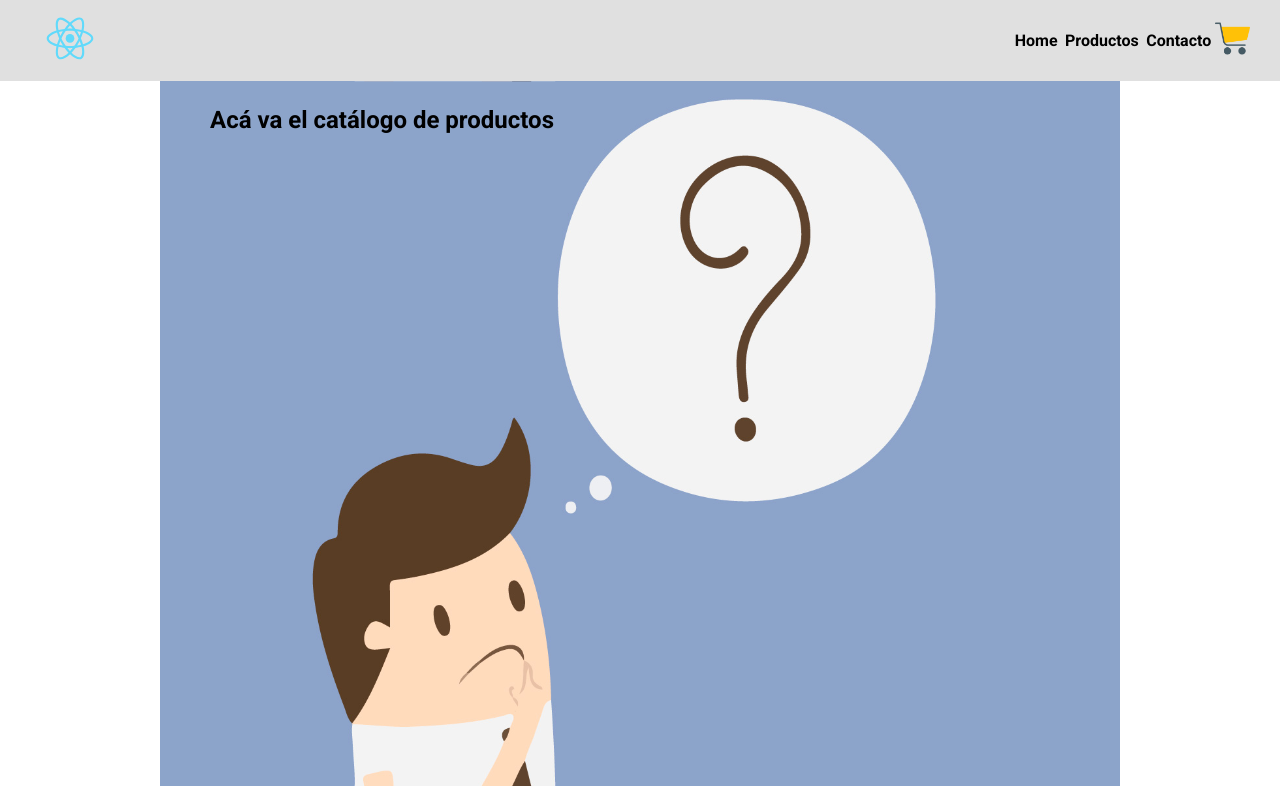
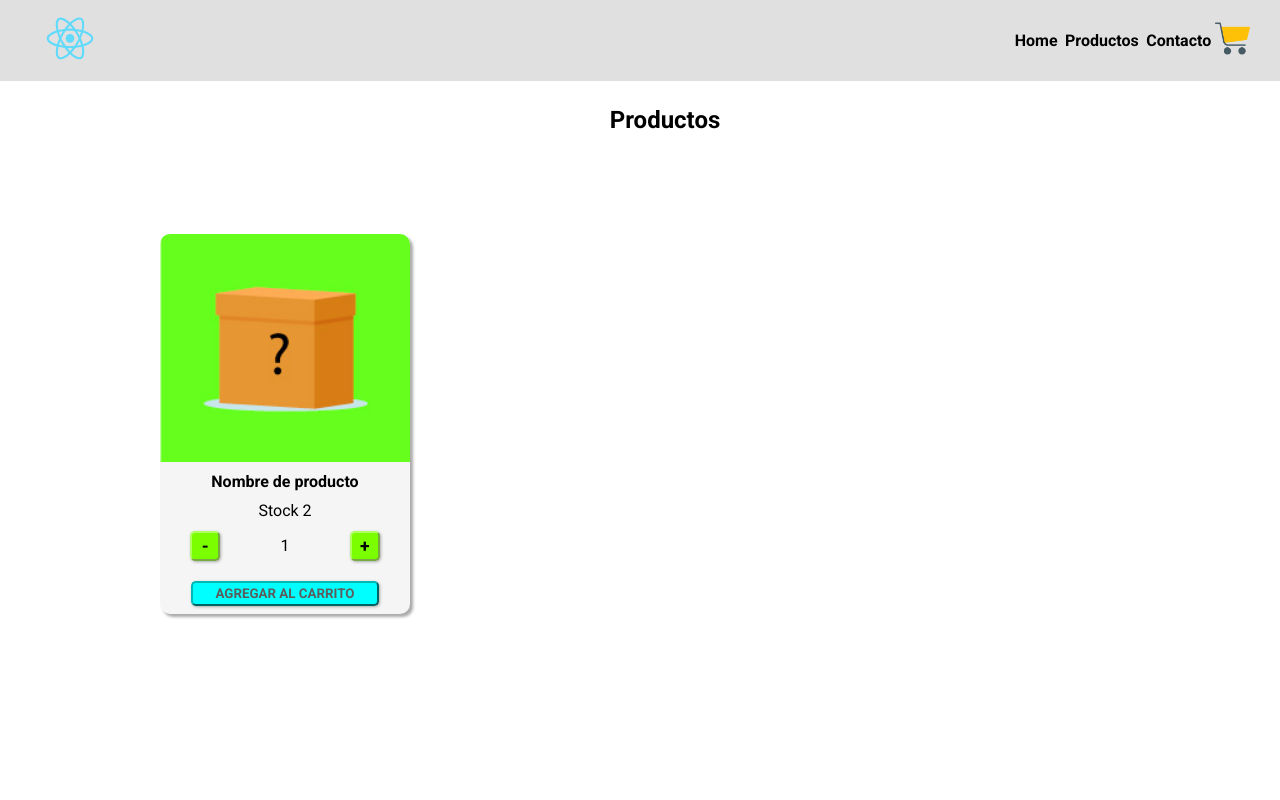
Before and after one commit to ClavijoPedro/react-e-commerce, a React (Create React App) app: page / in a window 1280 px wide. Built offline with nearby package versions, Linux system fonts and the light colour scheme.

Commit message:
add Item Card & counter

```diff
--- a/src/App.css
+++ b/src/App.css
@@ -56,17 +56,101 @@
   margin:auto;
   height: 85vh;
   padding-top: 2%;
-  background-image: url(./components/images/backCatalogue.jpg);
   background-position: center;
   background-size: cover;
 
 }
 
+/* cards items*/
+
+.card{
+  background-color: rgb(245, 245, 245);
+  box-shadow: 3px 3px 3px #aaaaaa;
+  width: 250px;
+  height: 380px;
+  border-radius: 10px;
+  overflow: hidden;
+}
+
+.cardImg{
+  width: 100%;
+  height:60%;
+  object-fit: cover;
+  align-content: center;
+  display: block;
+  overflow: hidden;
+}
+
+.cardBody{
+  height: 40%;
+  margin: 0;
+}
+
+.cardTitle{
+  font-size: 1rem;
+  margin: 10px 0 10px 0;
+}
+
+/* Counter*/
+
+.counter{
+  width: 100%;
+}
+
+.itemStock p{
+  margin: 0;
+}
+
+.itemCount{
+  display: flex;
+  flex-direction: row;
+  justify-content: space-around;
+  align-items: center;
+  width: 100%;
+}
+
+.btnCounter{
+  width: 30px;
+  height: 30px;
+  background-color: rgb(123, 255, 0);
+  border-color: rgb(174, 255, 97);
+  border-radius: 5px;
+  box-shadow: 1px 1px 3px #aaaaaa;
+  font-size: 1.1rem;
+  font-weight: 700;
+}
+
+.btnCounter:hover{
+  background-color: rgb(200, 255, 148);
+  border-color: rgb(72, 150, 0);
+
+}
+
+.btn{
+  text-transform: uppercase;
+  margin-top: 10px;
+  background-color: cyan;
+  border-radius: 5px;
+  border-color: rgb(0, 184, 184);
+  height: 25px;
+  font-weight: 700;
+  box-shadow: 1px 1px 3px #aaaaaa;
+  color: rgb(92, 92, 92);
+  padding: 0 22px;
+}
+
+.btn:hover{
+  border-color: cyan;
+  background-color: rgb(154, 248, 255);
+}
+
+
+
 
 /* Estilos Generales*/
 .my-0{
   margin-top: 0;
-  margin-bottom: 0;
-  text-align: start;
+  margin-bottom: 100px;
+  text-align: center;
   padding-left: 50px;
 }
--- a/src/App.js
+++ b/src/App.js
@@ -1,4 +1,5 @@
 import './App.css';
+import { ItemCard } from './components/ItemCard';
 import { ItemListContainer } from './components/ItemListContainer';
 /*componentes*/
 import { NavBar } from './components/NavBar';
@@ -12,7 +13,9 @@ function App() {
         <NavBar />
       </div>
       <section className='catalogue'>
-        <ItemListContainer greeting="Acá va el catálogo de productos"  />
+        <ItemListContainer greeting="Productos">
+          <ItemCard/>
+        </ItemListContainer>
       </section>
 
     </div>
--- /dev/null
+++ b/src/components/Counter.js
@@ -0,0 +1,36 @@
+import { useState } from 'react';
+
+export const Counter = ({initial, stock}) => {
+    const [counter, setCounter] = useState(initial);
+    const sum = () => {
+        if(stock > 0 && (counter < stock )){
+            setCounter(counter + 1);
+        }
+    };
+    const rest = () => {
+        if(counter > 1){
+            setCounter(counter - 1)};
+        }
+    const itemAdd = () => {
+        if(stock === 0){
+           alert("no hay Stock Disponible");
+        }else{
+            alert("Item Agregado");
+        }
+    }
+    return (
+        <>
+            <div className="counter">
+                <div className="itemStock">
+                    <p>Stock <span>{stock}</span></p>
+                </div>
+                <div className="itemCount">
+                    <button className="btnCounter" onClick = {rest}>-</button>
+                    <p>{counter}</p>
+                    <button className="btnCounter" onClick = {sum}>+</button>
+                </div>
+            </div>
+            <button className="btn" type="button" onClick={itemAdd}>Agregar al Carrito</button>
+        </>
+    );
+}
--- /dev/null
+++ b/src/components/ItemCard.js
@@ -0,0 +1,16 @@
+import { Counter } from "./Counter";
+import imgItem from './images/imgItem.jpg'
+
+
+
+export const ItemCard = () =>{
+    return (
+        <div className="card">
+            <img className="cardImg" src={imgItem} alt="img Producto" />
+            <div className="cardBody">
+                <h5 className="cardTitle">Nombre de producto</h5>
+                <Counter stock={2} initial={1}/>
+            </div>
+        </div>
+    );
+}
--- a/src/components/ItemListContainer.js
+++ b/src/components/ItemListContainer.js
@@ -1,5 +1,9 @@
 export const ItemListContainer = (props) => {
     return(
+        <>
         <h1 className="my-0">{props.greeting}</h1>
+        {props.children}
+        </>
+
     );
 }
```
Also changed, not shown: src/components/images/backCatalogue.jpg (deleted), src/components/images/imgItem.jpg (added).
